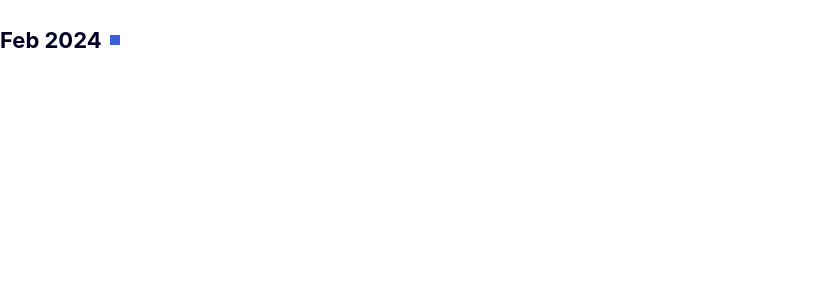
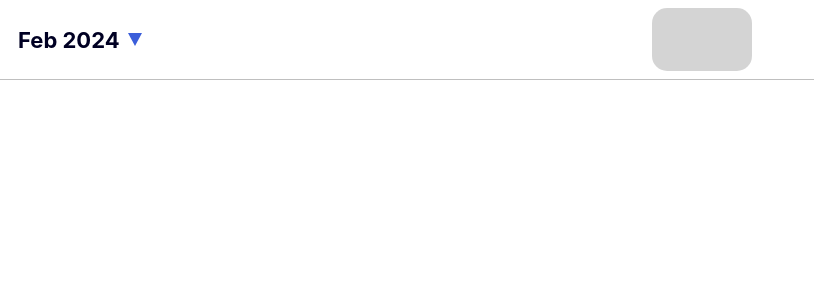
Before and after one commit to Hugo-Farias/budget-control, a React (Vite) app: page / in a window 1280 px wide. Shown: the top 300 px of the page, without its empty margins (0-814 px from the left). Built offline with nearby package versions, Linux system fonts and the light colour scheme.

Commit message:
date style done

```diff
--- a/src/App.scss
+++ b/src/App.scss
@@ -1,4 +1,4 @@
-@import "variables";
+@import "scss-imports/variables";
 
 .app {
 }
--- a/src/App.tsx
+++ b/src/App.tsx
@@ -3,7 +3,7 @@ import Header from "./components/Header";
 
 function App() {
   return (
-    <div className={"app"}>
+    <div className="app">
       <Header />
     </div>
   );
--- a/src/components/Header.scss
+++ b/src/components/Header.scss
@@ -1,21 +1,37 @@
-@import "../variables";
+@import "src/scss-imports/variables";
 
 .header {
   display: flex;
   align-items: center;
-  min-height: 8rem;
+  height: 8rem;
+  padding-inline: 1.8rem;
+  border-bottom: 0.1rem solid $color-border;
 
   & > .date {
     display: flex;
     align-items: center;
     font-size: 2.2rem;
     font-weight: 700;
-    & > .triangle {
+    & > span {
+      $size: 1.3;
+      $shape: 1.8;
       //clip-path: ;
+      //border-radius: 50%;
+      border-top: #{$size}rem solid $color-primary; /* Adjust color as needed */
+      border-left: #{$size/$shape}rem solid transparent;
+      border-right: #{$size/$shape}rem solid transparent;
       margin-left: 0.8rem;
       height: 1rem;
       width: 1rem;
-      background-color: $color-primary;
+      //background-color: $color-primary;
     }
   }
+
+  & > .funds {
+    margin-inline: auto;
+    min-height: 80%;
+    width: 10rem;
+    background-color: $color-gray;
+    border-radius: 1.5rem;
+  }
 }
--- a/src/components/Header.tsx
+++ b/src/components/Header.tsx
@@ -2,10 +2,12 @@ import "./Header.scss";
 
 const Header = function () {
   return (
-    <div className={"header"}>
-      <p className={"date"}>
-        Feb 2024 <div className={"triangle"} />
+    <div className="header">
+      <p className="date">
+        Feb 2024 <span />
       </p>
+
+      <div className="funds"></div>
     </div>
   );
 };
--- a/src/index.scss
+++ b/src/index.scss
@@ -1,4 +1,4 @@
-@import "variables";
+@import "scss-imports/variables";
 
 :root {
   font-family: Inter, sans-serif;
--- a/src/main.tsx
+++ b/src/main.tsx
@@ -3,7 +3,6 @@ import ReactDOM from "react-dom/client";
 import App from "./App.tsx";
 import "./index.scss";
 
-// @ts-expect-error Should be removed anyway
 if (import.meta.hot) {
   import.meta.hot.on("vite:beforeUpdate", () => console.clear());
 }
--- a/src/_variables.scss
+++ b/src/scss-imports/_variables.scss
@@ -4,3 +4,5 @@ $screen-mid: 600px;
 //Colors
 $color-primary: rgb(59, 94, 218);
 $color-font: rgb(0, 0, 35);
+$color-gray: rgba(0, 0, 0, 0.17);
+$color-border: rgba(0, 0, 0, 0.25);
--- a/vite.config.ts
+++ b/vite.config.ts
@@ -1,7 +1,7 @@
-import { defineConfig } from 'vite'
-import react from '@vitejs/plugin-react-swc'
+import { defineConfig } from "vite";
+import react from "@vitejs/plugin-react-swc";
 
 // https://vitejs.dev/config/
 export default defineConfig({
   plugins: [react()],
-})
+});
```
